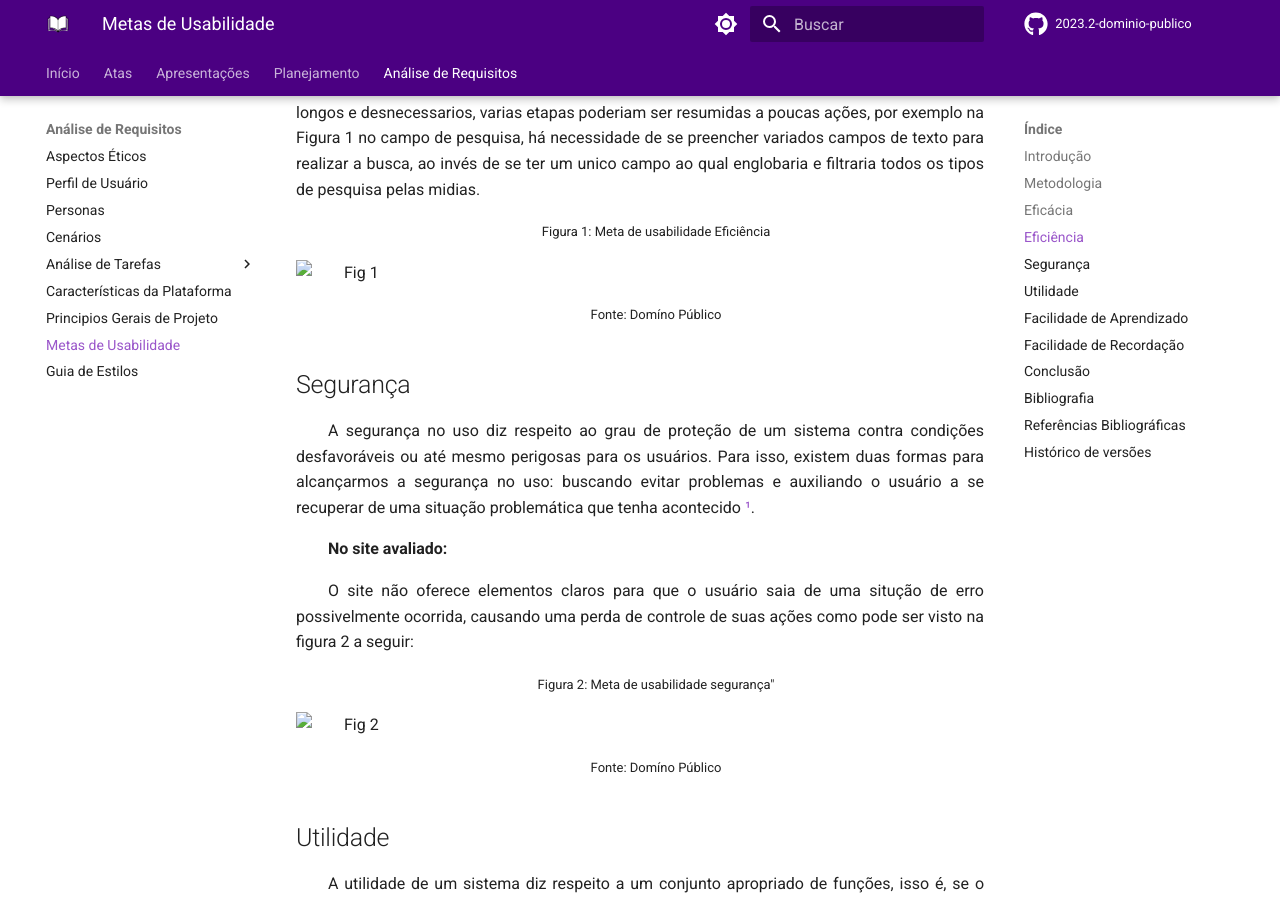
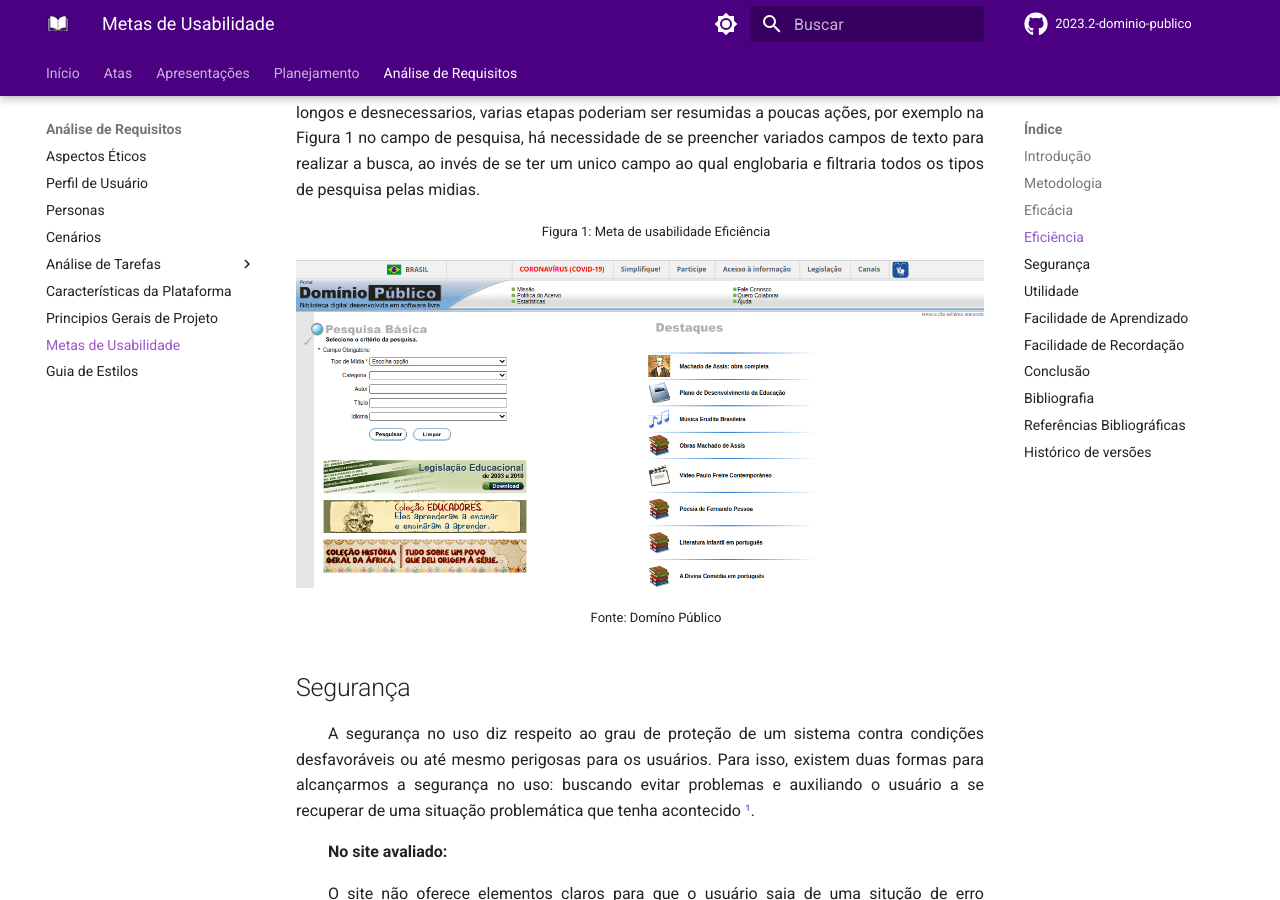
Before and after one commit to Interacao-Humano-Computador/2023.2-Dominio-Publico, an MkDocs documentation site: the page built from docs/analise_de_requisitos/metas_de_usabilidade.md, in a window 1280 px wide and 900 px high, scrolled down 1042 px. Built offline with MkDocs 1.6.1 and Material for MkDocs 9.7.7, drawn with Linux system fonts in a browser that asks for light colours; comment, search, counter and statistics services are not loaded.

Commit message:
fix: caminhos das imagens de metas de usabilidade

```diff
--- a/docs/analise_de_requisitos/metas_de_usabilidade.md
+++ b/docs/analise_de_requisitos/metas_de_usabilidade.md
@@ -34,7 +34,7 @@ O site em quetão não é eficiente ja que os passos para se realizar uma tarefa
 
 <font size="2"><p style="text-align: center">Figura 1: Meta de usabilidade Eficiência </p></font>
 
-![Fig 1](/docs/assets/analise_de_requisitos/usabilidade/Eficiencia.png)
+![Fig 1](../assets/analise_de_requisitos/usabilidade/Eficiencia.png)
 
 <font size="2"><p style="text-align: center">Fonte: Domíno Público</p></font>
 
@@ -50,7 +50,7 @@ O site não oferece elementos claros para que o usuário saia de uma situção d
 
 <font size="2"><p style="text-align: center">Figura 2: Meta de usabilidade segurança" </p></font>
 
-![Fig 2](/docs/assets/analise_de_requisitos/usabilidade/Segurança.png)
+![Fig 2](../assets/analise_de_requisitos/usabilidade/Segurança.png)
 
 <font size="2"><p style="text-align: center">Fonte: Domíno Público</p></font>
 
@@ -76,7 +76,7 @@ Algumas funcionalidades presentes no site são muito escondidas ou mascaradas pe
 
 <font size="2"><p style="text-align: center">Figura 3: Meta de usabilidade facilidade de aprendizagem" </p></font>
 
-![Fig 3](/docs/assets/analise_de_requisitos/usabilidade/Aprendizagemm.jpeg)
+![Fig 3](../assets/analise_de_requisitos/usabilidade/Aprendizagemm.jpeg)
 
 <font size="2"><p style="text-align: center">Fonte: Domíno Público</p></font>
 
@@ -92,7 +92,7 @@ Icones iguais dificultam a memoria do usuario de saber onde estão os objetos de
 
 <font size="2"><p style="text-align: center">Figura 4: Meta de usabilidade memorização" </p></font>
 
-![Fig 3](/docs/assets/analise_de_requisitos/usabilidade/Memorização.jpeg)
+![Fig 3](../assets/analise_de_requisitos/usabilidade/Memorização.jpeg)
 
 <font size="2"><p style="text-align: center">Fonte: Domíno Público</p></font>
 
```
